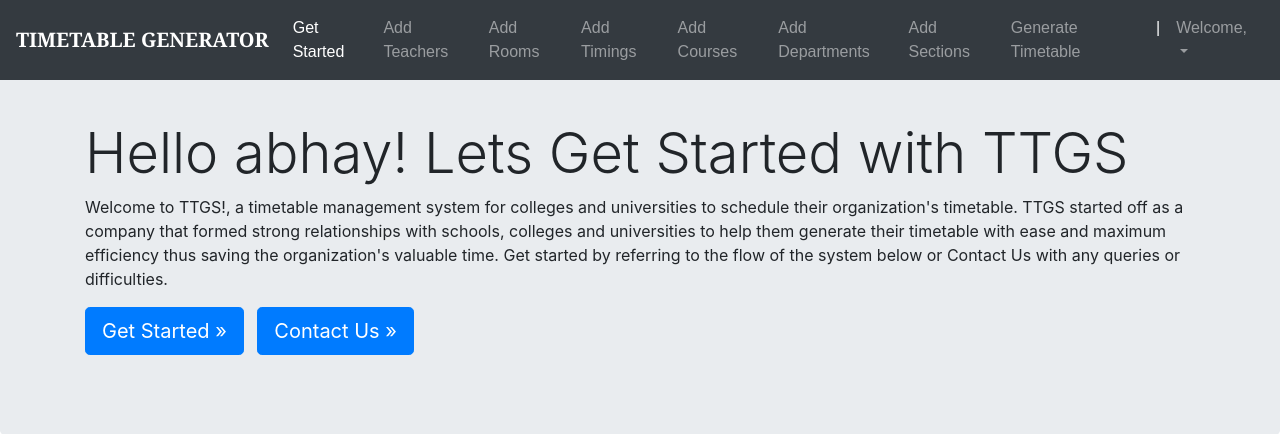
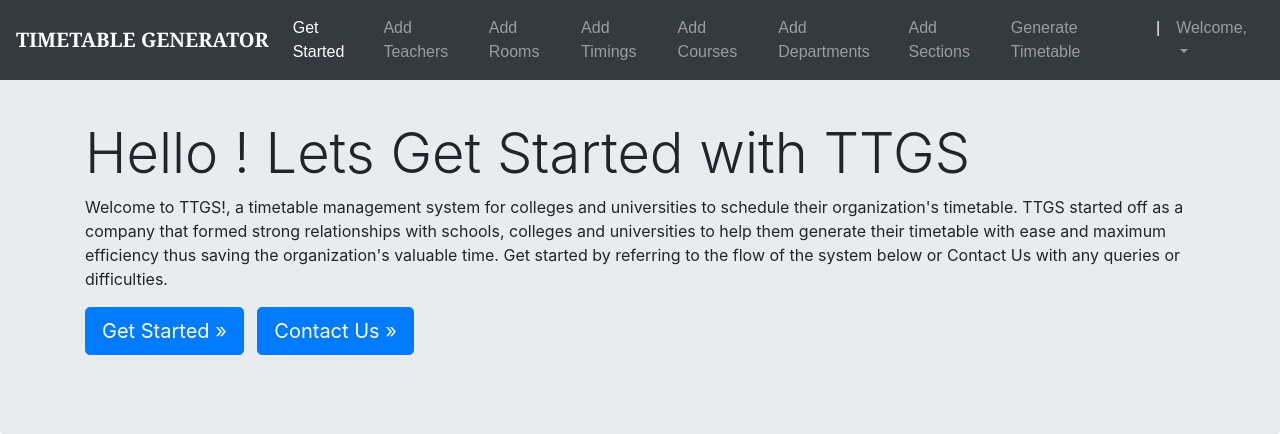
Before and after one commit to abhayshah0305/TimetableGenerationSystem, a Django app: page /admin_dashboard in a window 1280 px wide. Shown: the top 434 px of the page. Run offline with Django 3.2, Linux system fonts and the light colour scheme; a user stored in the database is signed in; some libraries are stand-ins or nearby versions.

Commit message:
Initial Commit

```diff
--- a/projttgs/templates/admindashboard.html
+++ b/projttgs/templates/admindashboard.html
@@ -82,7 +82,7 @@ nav {
 
   <div class="jumbotron">
     <div class="container">
-      <h1 class="display-4">Hello {{ user.get_username }}! Lets Get Started with TTGS</h1>
+      <h1 class="display-4">Hello {{ user.first_name }}! Lets Get Started with TTGS</h1>
       <p>Welcome to TTGS!, a timetable management system for colleges and universities to schedule their organization's timetable. TTGS started off as a company that formed strong relationships with schools, colleges and universities to help them generate their timetable with
          ease and maximum efficiency thus saving the organization's valuable time. Get started by referring to the flow of the system below or Contact Us with any queries or difficulties.
       </p>
```
